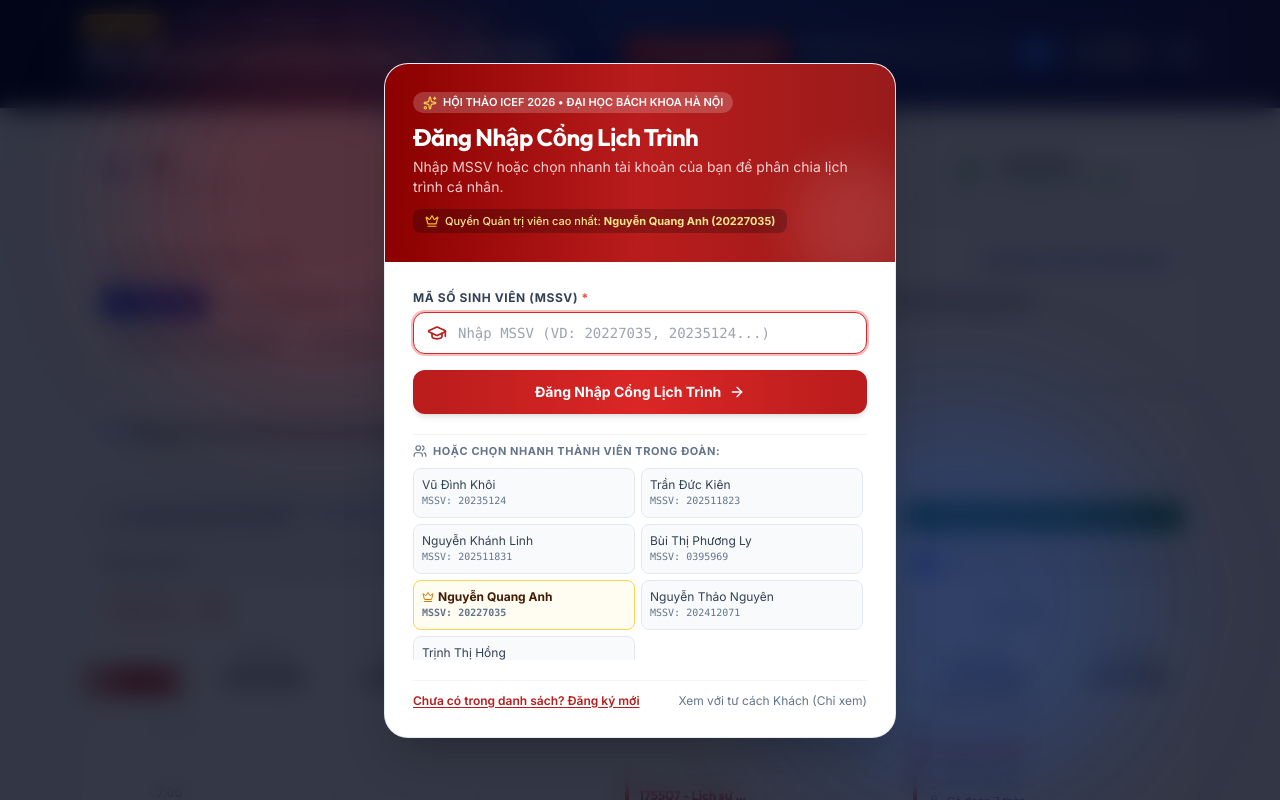
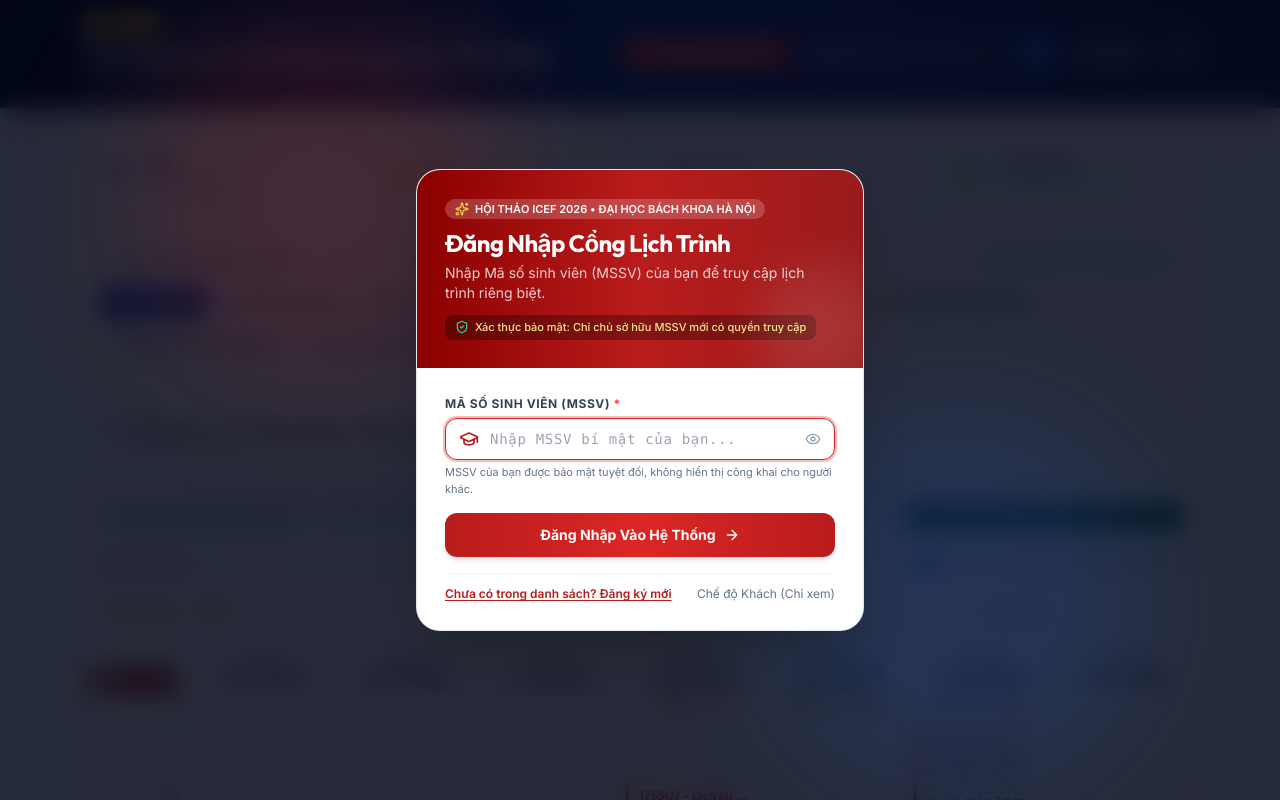
Before and after one commit to quanganh24052004/ICEF-2026, a React (Vite) app: page / in a window 1280 px wide. Shown: the top 800 px of the page. Built offline with nearby package versions, Linux system fonts and the light colour scheme.

Commit message:
fix: secure MSSV confidential authentication and fix persistent event deletion on F5

```diff
--- a/src/App.jsx
+++ b/src/App.jsx
@@ -159,7 +159,7 @@
     try {
       await dbService.updateMember(newMember);
       setMembers((prev) => [...prev, newMember]);
-      showToast(`Đã thêm thành viên mới: ${newMember.name} (${newMember.mssv})`, 'success');
+      showToast(`Đã thêm thành viên mới: ${newMember.name}`, 'success');
     } catch (err) {
       console.error('[App] Lỗi đăng ký thành viên:', err);
       showToast('Lỗi đăng ký: ' + err.message, 'error');
--- a/src/components/AuthModal.jsx
+++ b/src/components/AuthModal.jsx
@@ -1,17 +1,18 @@
 import React, { useState } from 'react';
 import {
-  ShieldCheck,
+  Lock,
+  Eye,
+  EyeOff,
   User,
   GraduationCap,
   Mail,
   ArrowRight,
   Sparkles,
   Crown,
-  KeyRound,
   X,
   CheckCircle2,
   AlertCircle,
-  Users
+  ShieldCheck
 } from 'lucide-react';
 
 export default function AuthModal({
@@ -25,6 +26,7 @@
 }) {
   const [isSignUp, setIsSignUp] = useState(false);
   const [mssvInput, setMssvInput] = useState('');
+  const [showMssv, setShowMssv] = useState(false);
   const [emailInput, setEmailInput] = useState('');
   const [nameInput, setNameInput] = useState('');
   const [roleInput, setRoleInput] = useState('');
@@ -33,24 +35,6 @@
 
   if (!isOpen) return null;
 
-  // Find member matching typed MSSV or Email
-  const matchedMember = members.find((m) => {
-    const cleanInput = mssvInput.trim().toLowerCase();
-    if (!cleanInput) return false;
-    return (
-      (m.mssv && m.mssv.toLowerCase() === cleanInput) ||
-      (m.email && m.email.toLowerCase() === cleanInput)
-    );
-  });
-
-  const handleQuickSelect = (member) => {
-    setMssvInput(member.mssv || '');
-    setEmailInput(member.email || '');
-    setErrorMsg('');
-    // Direct login on quick select
-    onLogin(member);
-  };
-
   const handleSubmit = (e) => {
     e.preventDefault();
     setErrorMsg('');
@@ -58,36 +42,33 @@
 
     const cleanMssv = mssvInput.trim();
     if (!cleanMssv) {
-      setErrorMsg('Vui lòng nhập Mã số sinh viên (MSSV)!');
+      setErrorMsg('Vui lòng nhập Mã số sinh viên (MSSV) của bạn!');
       return;
     }
 
     if (!isSignUp) {
-      // Sign In Mode: Look up member by MSSV or Email
+      // Secure Authentication: Check if cleanMssv matches a member
       const member = members.find(
         (m) =>
-          (m.mssv && m.mssv.toLowerCase() === cleanMssv.toLowerCase()) ||
-          (m.email && m.email.toLowerCase() === cleanMssv.toLowerCase())
+          (m.mssv && m.mssv.trim().toLowerCase() === cleanMssv.toLowerCase()) ||
+          (m.email && m.email.trim().toLowerCase() === cleanMssv.toLowerCase())
       );
 
       if (member) {
         onLogin(member);
       } else {
-        setErrorMsg(
-          `Không tìm thấy MSSV "${cleanMssv}" trong danh sách đoàn. Vui lòng kiểm tra lại hoặc chuyển sang Đăng ký!`
-        );
+        setErrorMsg('Mã số sinh viên không chính xác hoặc không thuộc đoàn công tác ICEF 2026!');
       }
     } else {
-      // Sign Up Mode: Create new member
+      // Sign Up Mode: Add new member to team
       if (!nameInput.trim()) {
         setErrorMsg('Vui lòng nhập Họ và tên thành viên!');
         return;
       }
 
-      // Check if MSSV already exists
-      const exists = members.some((m) => m.mssv === cleanMssv);
+      const exists = members.some((m) => m.mssv && m.mssv.trim() === cleanMssv);
       if (exists) {
-        setErrorMsg(`MSSV "${cleanMssv}" đã tồn tại trong hệ thống đoàn!`);
+        setErrorMsg('MSSV này đã được đăng ký trong hệ thống đoàn!');
         return;
       }
 
@@ -97,7 +78,7 @@
         shortName: nameInput.trim().split(' ').pop(),
         mssv: cleanMssv,
         email: emailInput.trim() || `${cleanMssv}@sis.hust.edu.vn`,
-        isAdmin: cleanMssv === '20227035', // Only 20227035 is admin
+        isAdmin: cleanMssv === '20227035', // Only 20227035 has highest privilege
         roleTitle: roleInput.trim() || 'Thành viên đoàn ICEF 2026',
         room: 'Khách sạn Alo Garden Ninh Bình',
         roomRole: 'Thành viên',
@@ -116,19 +97,19 @@
   };
 
   return (
-    <div className="fixed inset-0 z-50 flex items-center justify-center p-3 sm:p-4 bg-slate-950/80 backdrop-blur-md overflow-y-auto animate-fadeIn">
+    <div className="fixed inset-0 z-50 flex items-center justify-center p-3 sm:p-4 bg-slate-950/85 backdrop-blur-md overflow-y-auto animate-fadeIn">
       {/* Background Decorative Glow */}
-      <div className="absolute top-1/4 left-1/4 w-96 h-96 bg-red-600/20 rounded-full blur-3xl pointer-events-none -translate-x-1/2 -translate-y-1/2" />
-      <div className="absolute bottom-1/4 right-1/4 w-96 h-96 bg-blue-600/20 rounded-full blur-3xl pointer-events-none translate-x-1/2 translate-y-1/2" />
+      <div className="absolute top-1/4 left-1/4 w-96 h-96 bg-red-600/15 rounded-full blur-3xl pointer-events-none -translate-x-1/2 -translate-y-1/2" />
+      <div className="absolute bottom-1/4 right-1/4 w-96 h-96 bg-blue-600/15 rounded-full blur-3xl pointer-events-none translate-x-1/2 translate-y-1/2" />
 
       {/* Centered Floating Card */}
-      <div className="relative w-full max-w-lg bg-white rounded-3xl shadow-2xl border border-slate-200/90 overflow-hidden my-auto transition-all">
-        {/* Optional Close Button (if already logged in) */}
+      <div className="relative w-full max-w-md bg-white rounded-3xl shadow-2xl border border-slate-200/90 overflow-hidden my-auto transition-all">
+        {/* Optional Close Button (only if user is already logged in and just switching) */}
         {currentUser && (
           <button
             type="button"
             onClick={onClose}
-            className="absolute top-4 right-4 z-20 w-8 h-8 rounded-full bg-slate-100/80 hover:bg-slate-200 text-slate-500 hover:text-slate-800 flex items-center justify-center transition-colors"
+            className="absolute top-4 right-4 z-20 w-8 h-8 rounded-full bg-slate-100/80 hover:bg-slate-200 text-slate-500 hover:text-slate-800 flex items-center justify-center transition-colors cursor-pointer"
             title="Đóng modal"
           >
             <X className="w-4 h-4" />
@@ -150,21 +131,19 @@
           </h2>
           <p className="text-xs sm:text-sm text-red-100/90 mt-1 leading-relaxed">
             {isSignUp
-              ? 'Thêm tài khoản thành viên mới vào hệ thống lịch trình ICEF 2026.'
-              : 'Nhập MSSV hoặc chọn nhanh tài khoản của bạn để phân chia lịch trình cá nhân.'}
+              ? 'Nhập thông tin thành viên để cấp quyền truy cập lịch trình cá nhân.'
+              : 'Nhập Mã số sinh viên (MSSV) của bạn để truy cập lịch trình riêng biệt.'}
           </p>
 
-          {/* Admin Note Badge */}
-          <div className="mt-3 inline-flex items-center gap-1.5 px-3 py-1 rounded-lg bg-black/25 text-[11px] text-amber-200 font-medium">
-            <Crown className="w-3.5 h-3.5 text-amber-400 shrink-0" />
-            <span>
-              Quyền Quản trị viên cao nhất: <strong>Nguyễn Quang Anh (20227035)</strong>
-            </span>
+          {/* Security Note */}
+          <div className="mt-3 inline-flex items-center gap-1.5 px-2.5 py-1 rounded-lg bg-black/30 text-[11px] text-amber-200 font-medium">
+            <ShieldCheck className="w-3.5 h-3.5 text-emerald-400 shrink-0" />
+            <span>Xác thực bảo mật: Chỉ chủ sở hữu MSSV mới có quyền truy cập</span>
           </div>
         </div>
 
-        {/* Card Body: Form */}
-        <div className="p-6 sm:p-7 space-y-5">
+        {/* Card Body: Secure Form */}
+        <div className="p-6 sm:p-7 space-y-4">
           {/* Error & Success Messages */}
           {errorMsg && (
             <div className="p-3 rounded-xl bg-red-50 border border-red-200 text-red-700 text-xs sm:text-sm flex items-start gap-2 animate-shake">
@@ -181,7 +160,7 @@
           )}
 
           <form onSubmit={handleSubmit} className="space-y-4">
-            {/* Input 1: MSSV (Primary Auth Key) */}
+            {/* Input: MSSV (Secure Password-masked Input with Eye Toggle) */}
             <div>
               <label className="block text-xs font-bold text-slate-700 mb-1.5 uppercase tracking-wider">
                 Mã số sinh viên (MSSV) <span className="text-red-500">*</span>
@@ -191,45 +170,33 @@
                   <GraduationCap className="w-5 h-5 text-red-700" />
                 </div>
                 <input
-                  type="text"
+                  type={showMssv ? 'text' : 'password'}
                   required
+                  autoComplete="off"
                   value={mssvInput}
                   onChange={(e) => {
                     setMssvInput(e.target.value);
                     setErrorMsg('');
                   }}
-                  placeholder="Nhập MSSV (VD: 20227035, 20235124...)"
-                  className="w-full pl-11 pr-4 py-2.5 rounded-xl border border-slate-300 text-slate-900 text-sm focus:outline-none focus:ring-2 focus:ring-red-600/30 focus:border-red-600 font-mono transition-all"
+                  placeholder="Nhập MSSV bí mật của bạn..."
+                  className="w-full pl-11 pr-11 py-2.5 rounded-xl border border-slate-300 text-slate-900 text-sm focus:outline-none focus:ring-2 focus:ring-red-600/30 focus:border-red-600 font-mono tracking-wider transition-all"
                   autoFocus
                 />
+                <button
+                  type="button"
+                  onClick={() => setShowMssv(!showMssv)}
+                  className="absolute inset-y-0 right-0 pr-3.5 flex items-center text-slate-400 hover:text-slate-600 cursor-pointer"
+                  title={showMssv ? 'Ẩn MSSV' : 'Hiện MSSV'}
+                >
+                  {showMssv ? <EyeOff className="w-4 h-4" /> : <Eye className="w-4 h-4" />}
+                </button>
               </div>
-
-              {/* Live Preview of Matched Member */}
-              {matchedMember && !isSignUp && (
-                <div className="mt-2 p-2.5 rounded-xl bg-red-50/80 border border-red-200/90 flex items-center justify-between text-xs animate-fadeIn">
-                  <div className="flex items-center gap-2">
-                    <div className="w-7 h-7 rounded-full bg-red-600 text-white font-bold flex items-center justify-center text-xs">
-                      {matchedMember.name.charAt(0)}
-                    </div>
-                    <div>
-                      <span className="font-bold text-slate-900">{matchedMember.name}</span>
-                      <span className="text-slate-500 ml-1.5 font-mono">({matchedMember.mssv})</span>
-                    </div>
-                  </div>
-                  <span
-                    className={`px-2 py-0.5 rounded-md text-[10px] font-bold ${
-                      matchedMember.isAdmin
-                        ? 'bg-amber-200 text-amber-900'
-                        : 'bg-blue-100 text-blue-800'
-                    }`}
-                  >
-                    {matchedMember.isAdmin ? '👑 Quyền Cao Nhất' : 'Thành viên'}
-                  </span>
-                </div>
-              )}
+              <p className="text-[11px] text-slate-500 mt-1">
+                MSSV của bạn được bảo mật tuyệt đối, không hiển thị công khai cho người khác.
+              </p>
             </div>
 
-            {/* In Sign Up Mode: Additional fields */}
+            {/* In Sign Up Mode: Additional Fields */}
             {isSignUp && (
               <>
                 <div>
@@ -289,50 +256,10 @@
               type="submit"
               className="w-full py-3 px-4 rounded-xl bg-gradient-to-r from-red-700 via-red-600 to-red-700 hover:from-red-800 hover:to-red-800 text-white font-bold text-sm shadow-md hover:shadow-red-600/25 transition-all flex items-center justify-center gap-2 group cursor-pointer"
             >
-              <span>{isSignUp ? 'Đăng Ký Tham Gia Đoàn' : 'Đăng Nhập Cổng Lịch Trình'}</span>
+              <span>{isSignUp ? 'Đăng Ký Tham Gia Đoàn' : 'Đăng Nhập Vào Hệ Thống'}</span>
               <ArrowRight className="w-4 h-4 group-hover:translate-x-1 transition-transform" />
             </button>
           </form>
-
-          {/* Quick 1-Click Member Select Chips */}
-          {!isSignUp && members.length > 0 && (
-            <div className="pt-2 border-t border-slate-100">
-              <div className="text-[11px] font-bold text-slate-500 uppercase tracking-wider mb-2 flex items-center gap-1.5">
-                <Users className="w-3.5 h-3.5" />
-                <span>Hoặc chọn nhanh thành viên trong đoàn:</span>
-              </div>
-              <div className="grid grid-cols-1 sm:grid-cols-2 gap-1.5 max-h-48 overflow-y-auto pr-1">
-                {members.map((m) => {
-                  const isAdmin = m.isAdmin || m.mssv === '20227035';
-                  return (
-                    <button
-                      key={m.id}
-                      type="button"
-                      onClick={() => handleQuickSelect(m)}
-                      className={`text-left p-2 rounded-lg border transition-all flex items-center justify-between text-xs group cursor-pointer ${
-                        isAdmin
-                          ? 'bg-amber-50/70 border-amber-300 hover:bg-amber-100/90 text-amber-950 font-bold'
-                          : 'bg-slate-50 hover:bg-slate-100 border-slate-200 text-slate-700'
-                      }`}
-                    >
-                      <div className="truncate pr-1">
-                        <div className="flex items-center gap-1 truncate">
-                          {isAdmin && <Crown className="w-3 h-3 text-amber-600 shrink-0" />}
-                          <span className="truncate">{m.name}</span>
-                        </div>
-                        <span className="text-[10px] text-slate-500 font-mono block">
-                          MSSV: {m.mssv || '---'}
-                        </span>
-                      </div>
-                      <span className="text-[10px] text-red-600 font-semibold opacity-0 group-hover:opacity-100 transition-opacity whitespace-nowrap">
-                        Chọn →
-                      </span>
-                    </button>
-                  );
-                })}
-              </div>
-            </div>
-          )}
 
           {/* Footer Controls: Switch Sign In / Sign Up & Guest Mode */}
           <div className="pt-3 border-t border-slate-100 flex flex-col sm:flex-row items-center justify-between gap-2 text-xs text-slate-600">
@@ -356,7 +283,7 @@
                 onClick={onGuestMode}
                 className="text-slate-500 hover:text-slate-800 transition-colors cursor-pointer"
               >
-                Xem với tư cách Khách (Chỉ xem)
+                Chế độ Khách (Chỉ xem)
               </button>
             )}
           </div>
--- a/src/components/Header.jsx
+++ b/src/components/Header.jsx
@@ -77,11 +77,11 @@
                     <div className="text-xs font-bold text-white truncate flex items-center gap-1">
                       <span>{currentUser.name}</span>
                     </div>
-                    <div className="text-[10px] text-blue-200 font-mono truncate">
+                    <div className="text-[10px] text-blue-200 truncate">
                       {isAdmin ? (
-                        <span className="text-amber-300 font-semibold">Admin (20227035)</span>
+                        <span className="text-amber-300 font-semibold">👑 Admin (Quản trị viên)</span>
                       ) : (
-                        <span>MSSV: {currentUser.mssv || 'Khách'}</span>
+                        <span>{currentUser.roleTitle || 'Thành viên đoàn'}</span>
                       )}
                     </div>
                   </div>
--- a/src/components/MemberFilter.jsx
+++ b/src/components/MemberFilter.jsx
@@ -26,7 +26,7 @@
         <span className="text-xs font-semibold text-blue-700 bg-blue-50 px-2.5 py-1 rounded-full border border-blue-100">
           {selectedMember === 'all'
             ? `Đang xem: Tất cả (${members.length} thành viên)`
-            : `Đang lọc: ${currentMember?.name} (${currentMember?.mssv || ''})`}
+            : `Đang lọc: ${currentMember?.name}`}
         </span>
       </div>
 
@@ -82,8 +82,8 @@
                   <Crown className="w-3.5 h-3.5 text-amber-500 fill-amber-500" />
                 )}
               </div>
-              <div className="text-xs text-slate-600 font-mono mt-0.5">
-                MSSV: <strong>{currentMember.mssv || '---'}</strong>
+              <div className="text-xs text-slate-600 mt-0.5">
+                {currentMember.roleTitle || 'Thành viên đoàn'}
               </div>
               <span className={`inline-block mt-1 text-[11px] px-2 py-0.5 rounded font-semibold ${
                 currentMember.isAdmin || currentMember.mssv === '20227035'
--- a/src/services/db.js
+++ b/src/services/db.js
@@ -72,25 +72,39 @@
     });
   }
 
-  async _seedInitialDataIfNeeded() {
-    const schedules = await this.getAllSchedules();
-    if (!schedules || schedules.length === 0) {
-      await this.resetToDefault();
-    } else {
-      // Sync any new initial schedules (such as HUST courses) if not already present
-      const hasHust175507 = schedules.some((s) => s.id === 'sch-hust-175507');
-      if (!hasHust175507) {
-        for (const item of INITIAL_SCHEDULE) {
-          if (!schedules.some((s) => s.id === item.id)) {
-            await this.addSchedule(item);
-          }
-        }
-      }
+  async getAppInfo() {
+    if (this.useFallback) {
+      const data = this._getFallbackData();
+      return data.meta ? data.meta['app_info'] : null;
     }
 
-    // Sync member MSSVs and roles
+    return new Promise((resolve) => {
+      try {
+        const tx = this.db.transaction([STORE_META], 'readonly');
+        const store = tx.objectStore(STORE_META);
+        const req = store.get('app_info');
+        req.onsuccess = () => resolve(req.result || null);
+        req.onerror = () => resolve(null);
+      } catch {
+        resolve(null);
+      }
+    });
+  }
+
+  async _seedInitialDataIfNeeded() {
+    // Check if the database has already been initialized
+    const appInfo = await this.getAppInfo();
+    if (!appInfo) {
+      // First-time load on this browser: initialize default data
+      await this.resetToDefault();
+      return;
+    }
+
+    // Database is already initialized.
+    // NEVER re-insert deleted schedules on F5!
+    // Only ensure members list has latest structure if empty
     const members = await this.getAllMembers();
-    if (!members || members.length === 0 || !members[0].mssv) {
+    if (!members || members.length === 0) {
       for (const m of INITIAL_MEMBERS) {
         await this.updateMember(m);
       }
```
